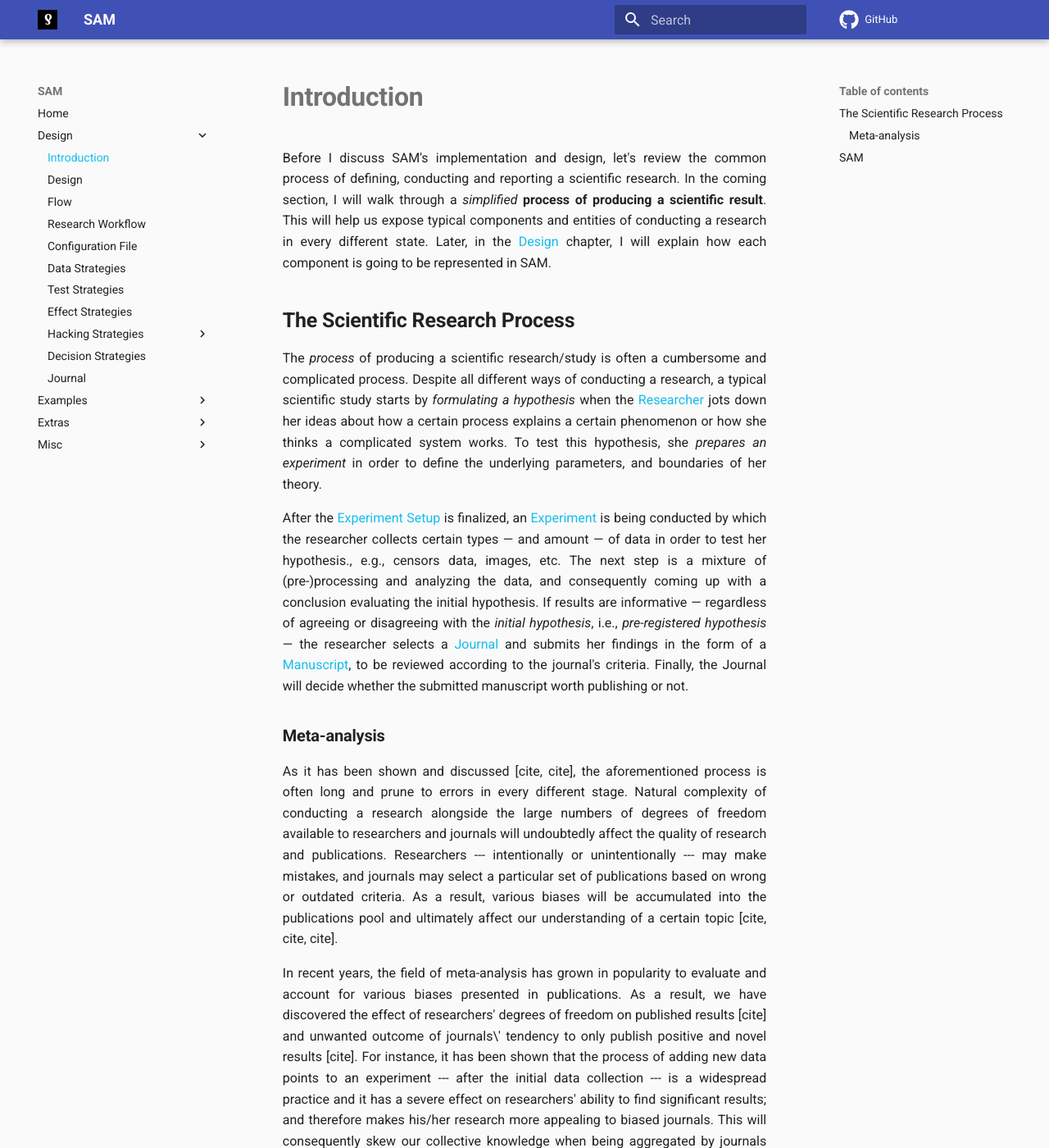
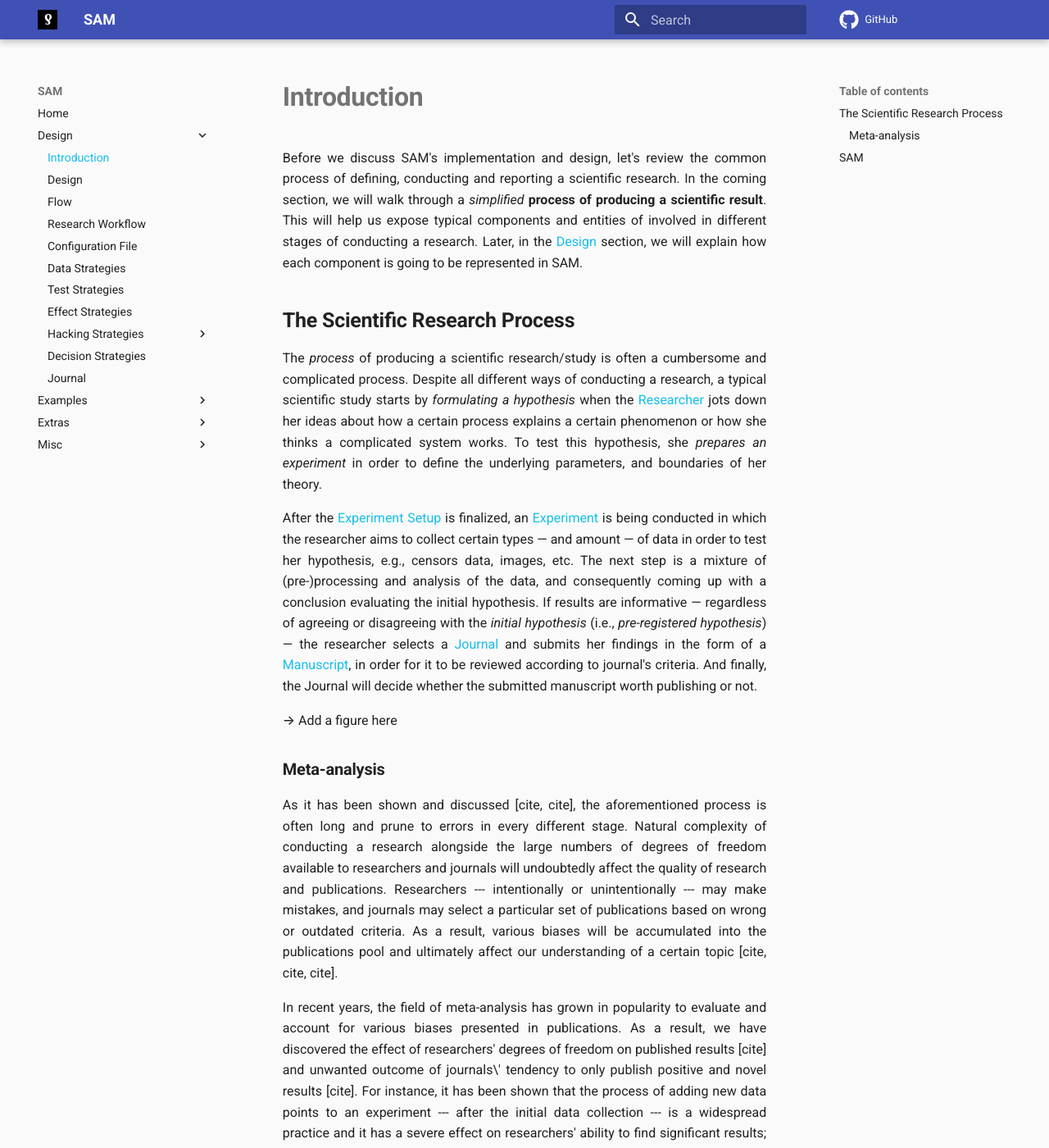
Before and after one commit to amirmasoudabdol/Bilbo, an MkDocs documentation site: the page built from docs/introduction.md, in a window 1280 px wide and 1400 px high. Shown: the whole window at 82% size. Built offline with MkDocs 1.6.1 and Material for MkDocs 9.7.7, drawn with Linux system fonts in a browser that asks for light colours; some web fonts are replaced; formulas are drawn with MathJax 3; comment, search, counter and statistics services are not loaded.

Commit message:
new figures and some editing

```diff
--- a/docs/introduction.md
+++ b/docs/introduction.md
@@ -4,17 +4,17 @@
 nav_order: 2
 ---
 
-Introduction
-============
+# Introduction
 
-Before I discuss SAM's implementation and design, let's review the common process of defining, conducting and reporting a scientific research. In the coming section, I will walk through a *simplified* **process of producing a scientific result**. This will help us expose typical components and entities of conducting a research in every different state. Later, in the [Design](design.md) chapter, I will explain how each component is going to be represented in SAM.
+Before we discuss SAM's implementation and design, let's review the common process of defining, conducting and reporting a scientific research. In the coming section, we will walk through a *simplified* **process of producing a scientific result**. This will help us expose typical components and entities of involved in different stages of conducting a research. Later, in the [Design](design.md) section, we will explain how each component is going to be represented in SAM.
 
-The Scientific Research Process
--------------------------------
+## The Scientific Research Process
 
 The *process* of producing a scientific research/study is often a cumbersome and complicated process. Despite all different ways of conducting a research, a typical scientific study starts by *formulating a hypothesis* when the [Researcher](design.md#researcher) jots down her ideas about how a certain process explains a certain phenomenon or how she thinks a complicated system works. To test this hypothesis, she *prepares an experiment* in order to define the underlying parameters, and boundaries of her theory.
 
-After the [Experiment Setup](design.md#experiment-setup) is finalized, an [Experiment](design.md#experiment) is being conducted by which the researcher collects certain types — and amount — of data in order to test her hypothesis., e.g., censors data, images, etc. The next step is a mixture of (pre-)processing and analyzing the data, and consequently coming up with a conclusion evaluating the initial hypothesis. If results are informative — regardless of agreeing or disagreeing with the *initial hypothesis*, i.e., *pre-registered hypothesis* — the researcher selects a [Journal](design.md#journal) and submits her findings in the form of a [Manuscript](design.md#submission), to be reviewed according to the journal's criteria. Finally, the Journal will decide whether the submitted manuscript worth publishing or not.
+After the [Experiment Setup](design.md#experiment-setup) is finalized, an [Experiment](design.md#experiment) is being conducted in which the researcher aims to collect certain types — and amount — of data in order to test her hypothesis, e.g., censors data, images, etc. The next step is a mixture of (pre-)processing and analysis of the data, and consequently coming up with a conclusion evaluating the initial hypothesis. If results are informative — regardless of agreeing or disagreeing with the *initial hypothesis* (i.e., *pre-registered hypothesis*) — the researcher selects a [Journal](design.md#journal) and submits her findings in the form of a [Manuscript](design.md#submission), in order for it to be reviewed according to journal's criteria. And finally, the Journal will decide whether the submitted manuscript worth publishing or not.
+
+→ Add a figure here
 
 ### Meta-analysis
 
```
Also changed, not shown: docs/examples/esther_first_year.md (+17 -6 lines), 4 other files.
